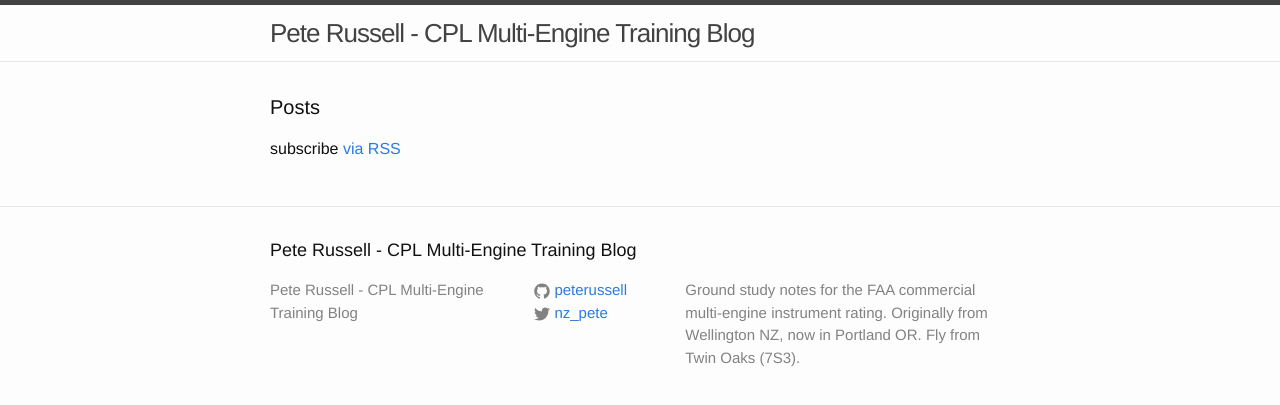
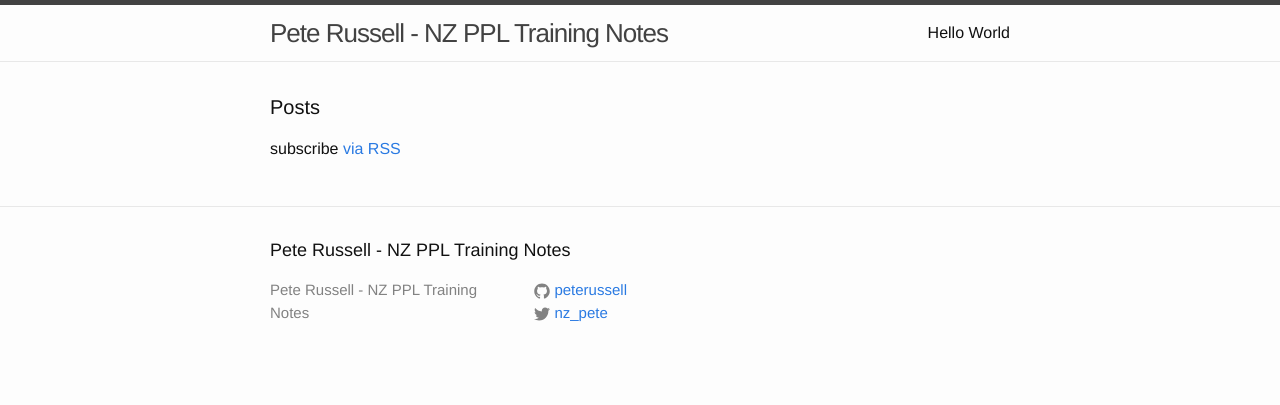
Before and after one commit to peterussell/nz-ppl-training-blog, a Jekyll site: the page built from index.html, in a window 1280 px wide. Shown: the top 405 px of the page. Built offline with Jekyll 4.4.1, drawn with Linux system fonts in a browser that asks for light colours.

Commit message:
Fix config and add hello world post.

```diff
--- a/_config.yml
+++ b/_config.yml
@@ -1,11 +1,9 @@
 # Site settings
-title: Pete Russell - CPL Multi-Engine Training Blog
+title: Pete Russell - NZ PPL Training Notes
 email:
 description: > # this means to ignore newlines until "baseurl:"
- Ground study notes for the FAA commercial multi-engine instrument rating.
- Originally from Wellington NZ, now in Portland OR. Fly from Twin Oaks (7S3).
 baseurl: "" # the subpath of your site, e.g. /blog/
-url: "http://cpl.peterussell.me" # the base hostname & protocol for your site
+url: "http://nzppl.peterussell.me" # the base hostname & protocol for your site
 twitter_username: nz_pete
 github_username:  peterussell
 
```
Also changed, not shown: 2017-09-10-hello-world.md (added, +8 -0 lines).
